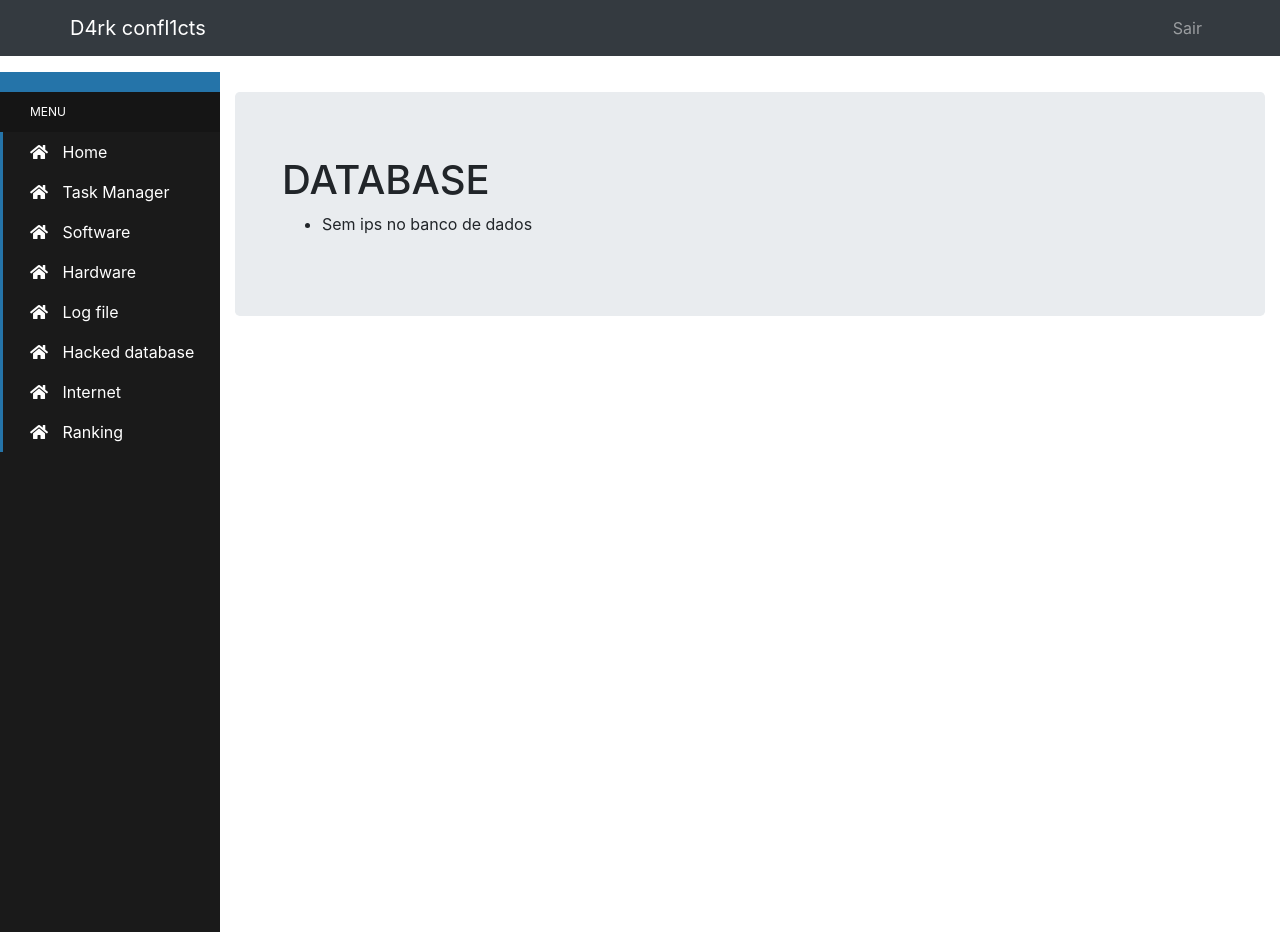
After one commit to mwkresolve/darkconflicts, a Django app: page /database/ in a window 1280 px wide. The commit adds this page. Run offline with Django 4.2, Linux system fonts and the light colour scheme; the visitor is signed in with stand-in values (Sample User, id 1); data that the repository does not hold is empty; some libraries are stand-ins or nearby versions.

Commit message:
hacked database add

```diff
--- a/darkconflicts/urls.py
+++ b/darkconflicts/urls.py
@@ -24,6 +24,7 @@ from django.conf import settings
 from django.conf.urls.static import static
 
 urlpatterns = [
+    path("", include("gamehackeddb.urls")),
     path("", include("gameusertasks.urls")),
     path("", include("gamesoftware.urls")),
     path("", include("gamehardware.urls")),
--- /dev/null
+++ b/gamehackeddb/urls.py
@@ -0,0 +1,9 @@
+from django.urls import path
+from .views import dbview
+
+app_name = "gamehackeddb"
+
+urlpatterns = [
+    path("database/", dbview, name="gamehackeddb"),
+
+]
--- a/gamehackeddb/views.py
+++ b/gamehackeddb/views.py
@@ -1,3 +1,8 @@
 from django.shortcuts import render
 
-# Create your views here.
+from controller.models import HackedDatabase
+
+
+def dbview(request):
+    ips_user = HackedDatabase.objects.filter(userid=request.user).values()
+    return render(request, 'hackeddb.html', {'ipshacked': ips_user})
--- a/templates/base.html
+++ b/templates/base.html
@@ -164,7 +164,7 @@
       </a>
     </li>
           <li>
-      <a href="#">
+      <a href="/database">
         <i class="fa fa-home" aria-hidden="true"></i> Hacked database
       </a>
     </li>
--- /dev/null
+++ b/templates/hackeddb.html
@@ -0,0 +1,13 @@
+{% extends 'base.html' %}
+{% block content %}
+
+<h1>DATABASE</h1>
+<ul>
+{% for ip in ipshacked %}
+    <li>{{ ip.iphacked }} </li>
+{% empty %}
+    <li>Sem ips no banco de dados</li>
+{% endfor %}
+</ul>
+
+{% endblock %}
```
